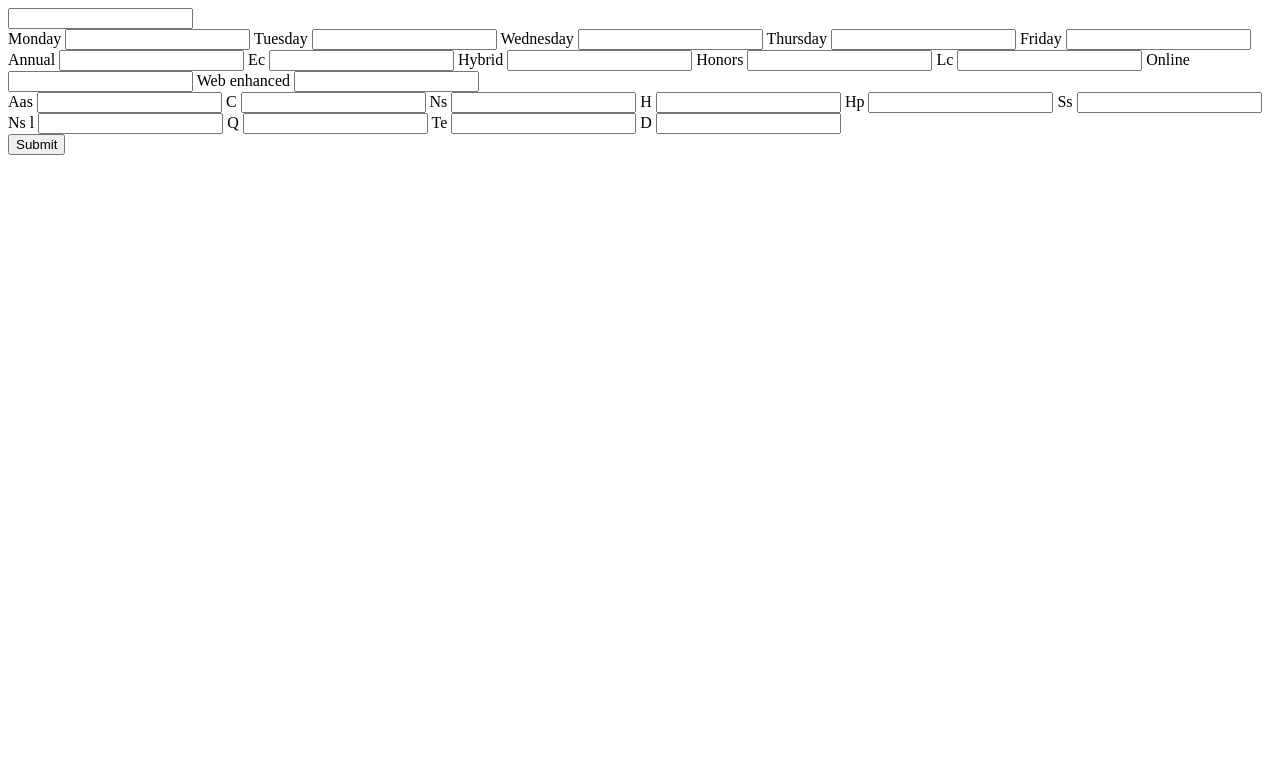
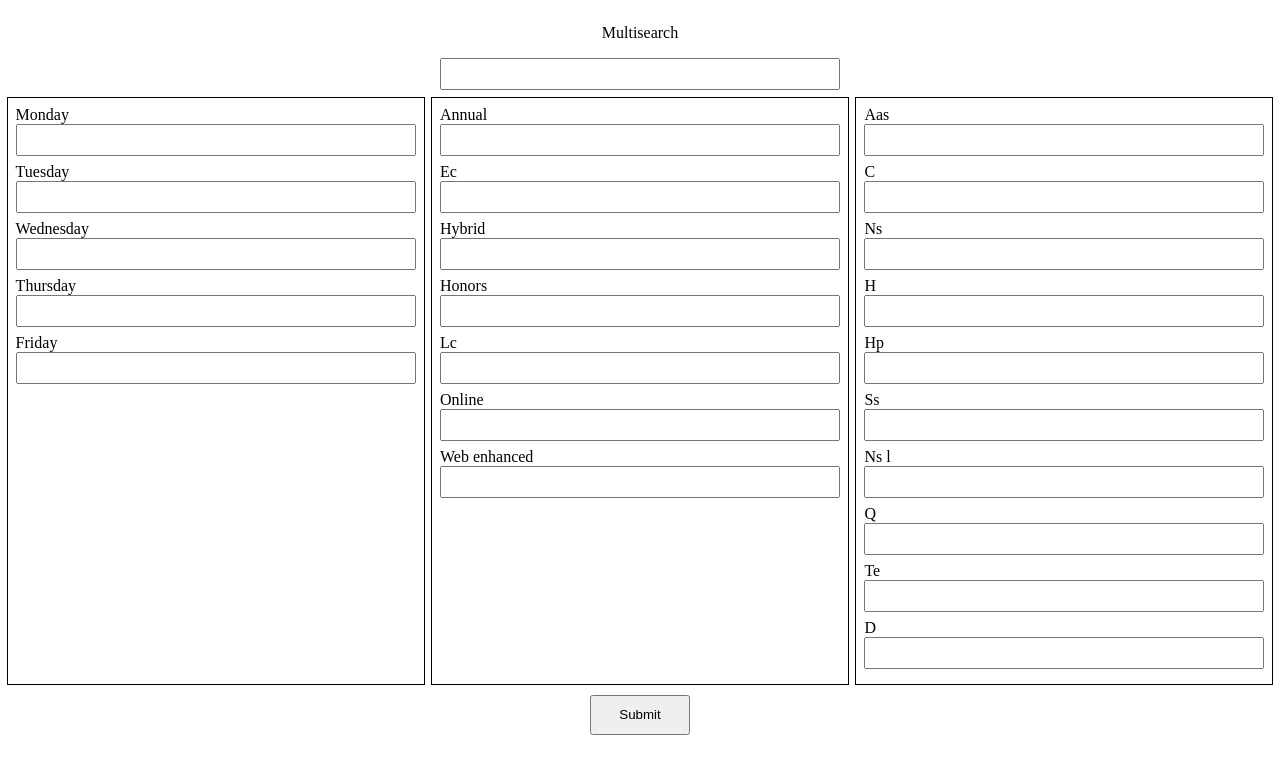
Before and after one commit to JD-P/evcc-catalog, a Django app: template catalog/catalogapp/templates/search.html in a window 1280 px wide. Shown: the top 774 px of the page. Run offline with Django 3.2, Linux system fonts and the light colour scheme; the template is opened without the code that fills it, so the values that code supplies are empty, except form fields; tables that the repository leaves empty hold one stand-in row (values such as "Sample post"); form fields are guessed from the names that the template uses.

Commit message:
Add CSS to form so that it's more presentable

```diff
--- a/catalog/catalogapp/forms.py
+++ b/catalog/catalogapp/forms.py
@@ -1,6 +1,7 @@
 from django import forms
 class SimpleSearchForm(forms.Form):
-    multisearch = forms.CharField(max_length=5096, required=False)
+    multisearch = forms.CharField(label="Search (by: Title, Description, Instructor or Location)",
+                                  max_length=5096, required=False)
 
     # Search by days of week
 
--- /dev/null
+++ b/catalog/catalogapp/static/search.css
@@ -0,0 +1,46 @@
+form {
+  display: flex;
+  flex-direction: column;
+  align-items: center;
+  justify-content: center;
+}
+
+input[type=text] {
+  margin-bottom: 0.5em;
+  padding: 0.5em;
+  width:30em;
+}
+
+.checkbox_sets {
+  display: flex;
+  flex-direction: row;
+}
+
+.dow {
+  border: 1px black solid;
+  padding: 0.5em;
+  display: flex;
+  flex-direction: column;
+}
+
+.conditions {
+  border: 1px black solid;
+  padding: 0.5em;
+  display: flex;
+  flex-direction: column;
+  margin-left: 0.4em
+}
+
+.credit_requirements {
+  border: 1px black solid;
+  padding: 0.5em;
+  display: flex;
+  flex-direction: column;
+  margin-left: 0.4em;
+}
+
+.submit_button {
+  margin-top: .75em;
+  height: 3em;
+  width: 7.5em;
+}
--- a/catalog/catalogapp/templates/search.html
+++ b/catalog/catalogapp/templates/search.html
@@ -1,13 +1,17 @@
 <html>
   <head>
     <title> Unofficial EvCC Class Schedule Search Engine </title>
+    {% load static %}
+    <link rel="stylesheet" href="{% static "search.css" %}">
     <meta charset="UTF-8">
   </head>
   <body>
     <form action="/courses/", method="get">
+      <p>{{ form.multisearch.label }}</p>
       <div class="search_bar">
 	{{ form.multisearch }}
       </div>
+      <div class="checkbox_sets">
       <div class="dow">
 	{{ form.monday.label }} {{ form.monday }}
 	{{ form.tuesday.label }} {{ form.tuesday }}
@@ -35,8 +39,9 @@
 	{{ form.q.label }} {{ form.q }}
 	{{ form.te.label }} {{ form.te }}
 	{{ form.d.label }} {{ form.d }}
-	</div>
-      <input type="submit" value="Submit" />
+      </div>
+      </div>
+      <input class="submit_button" type="submit" value="Submit" />
     </form>
   </body>
 </html>
```
Also changed, not shown: 1 other file.
